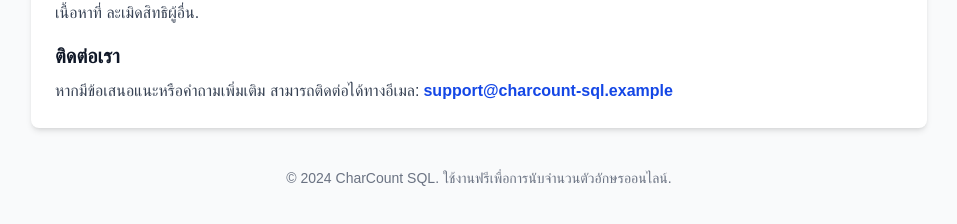
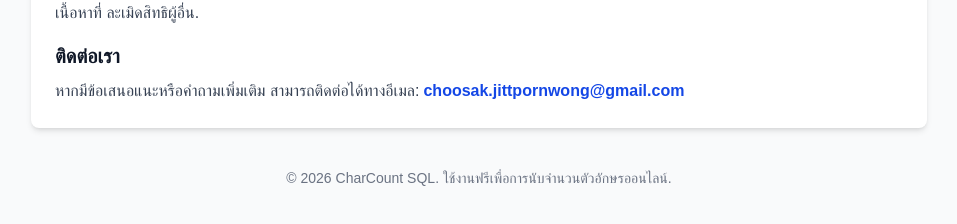
Before and after one commit to doresvenia/charcount-sql, a Next.js app: page / in a window 1280 px wide. Shown: the part 1532-1756 px from the top of the page, without its empty margins (161-1118 px from the left). Built offline with nearby package versions, Linux system fonts and the light colour scheme.

Commit message:
Update contact email and copyright year

```diff
--- a/app/page.tsx
+++ b/app/page.tsx
@@ -165,15 +165,15 @@ export default function Home() {
           หากมีข้อเสนอแนะหรือคำถามเพิ่มเติม สามารถติดต่อได้ทางอีเมล:
           <a
             className="text-blue-700 font-semibold hover:underline ml-1"
-            href="mailto:support@charcount-sql.example"
+            href="mailto:choosak.jittpornwong@gmail.com"
           >
-            support@charcount-sql.example
+            choosak.jittpornwong@gmail.com
           </a>
         </p>
       </section>
 
       <footer className="mt-10 mb-6 text-center text-sm text-gray-500">
-        © 2024 CharCount SQL. ใช้งานฟรีเพื่อการนับจำนวนตัวอักษรออนไลน์.
+        © 2026 CharCount SQL. ใช้งานฟรีเพื่อการนับจำนวนตัวอักษรออนไลน์.
       </footer>
     </main>
   );
```
